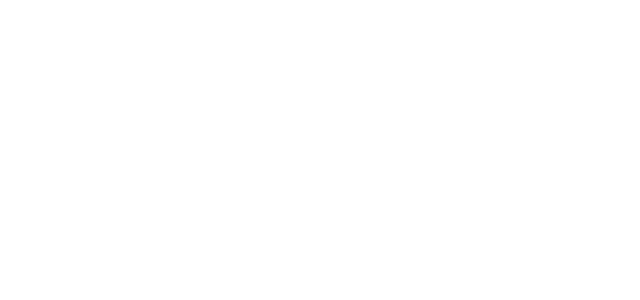
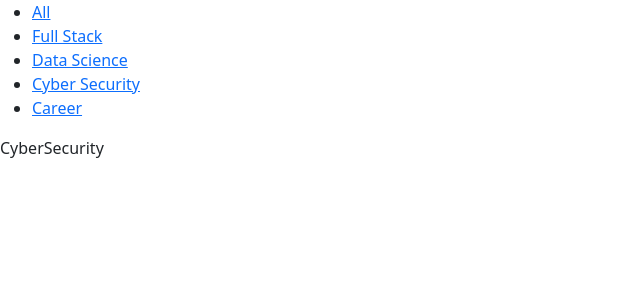
Before and after one commit to EclipticCode/React-Router-Task, a React (Vite) app: page /cyber-security in a window 1280 px wide. Before the commit this address had no page. Shown: the top 300 px of the page, without its empty margins (0-640 px from the left). Built offline with nearby package versions, Linux system fonts and the light colour scheme.

Commit message:
added components and created Routes in App.jsx

```diff
--- a/src/App.jsx
+++ b/src/App.jsx
@@ -1,6 +1,11 @@
 import React from 'react'
-import { BrowserRouter, Route, Router, RouterProvider, Routes, createBrowserRouter } from 'react-router-dom'
+import { BrowserRouter, Routes, Route, RouterProvider, createBrowserRouter } from 'react-router-dom'
 import NavigationMenu from './Components/NavigationMenu'
+import All from './Components/All'
+import FullStack from './Components/FullStack'
+import DataScience from './Components/DataScience'
+import CyberSecurity from './Components/CyberSecurity'
+import Career from './Components/Career'
 
 
 
@@ -10,8 +15,11 @@ const App = () => {
     <BrowserRouter>
       <Routes>
         <Route path='/' element={<NavigationMenu/>}>
-
-
+          <Route index element={<All/>}/>
+          <Route path='full-stack' element={<FullStack/>}/>
+          <Route path='data-science' element={<DataScience/>}/>
+          <Route path='cyber-security' element={<CyberSecurity/>}/>
+          <Route path='career' element={<Career/>}/>
         </Route>
       </Routes>
     </BrowserRouter>
--- /dev/null
+++ b/src/Components/Career.jsx
@@ -0,0 +1,9 @@
+import React from 'react'
+
+const Career = () => {
+  return (
+    <div>Career</div>
+  )
+}
+
+export default Career
--- /dev/null
+++ b/src/Components/CyberSecurity.jsx
@@ -0,0 +1,9 @@
+import React from 'react'
+
+const CyberSecurity = () => {
+  return (
+    <div>CyberSecurity</div>
+  )
+}
+
+export default CyberSecurity
--- /dev/null
+++ b/src/Components/DataScience.jsx
@@ -0,0 +1,9 @@
+import React from 'react'
+
+const DataScience = () => {
+  return (
+    <div>DataScience</div>
+  )
+}
+
+export default DataScience
--- /dev/null
+++ b/src/Components/FullStack.jsx
@@ -0,0 +1,9 @@
+import React from 'react'
+
+const FullStack = () => {
+  return (
+    <div>FullStack</div>
+  )
+}
+
+export default FullStack
--- a/src/Components/NavigationMenu.jsx
+++ b/src/Components/NavigationMenu.jsx
@@ -1,17 +1,19 @@
 import React from 'react'
-import { Link } from 'react-router-dom'
+import { Link, Outlet } from 'react-router-dom'
 
 const NavigationMenu = () => {
   return (
     <div>
       <nav>
         <ul>
-          <li><Link to="/all">All</Link></li>
+          <li><Link to="/">All</Link></li>
           <li><Link to="/full-stack">Full Stack</Link></li>
           <li><Link to="/data-science">Data Science</Link></li>
           <li><Link to="/cyber-security">Cyber Security</Link></li>
+          <li><Link to="/career">Career</Link></li>
         </ul>
       </nav>
+      <Outlet/>
     </div>
   )
 }
```
